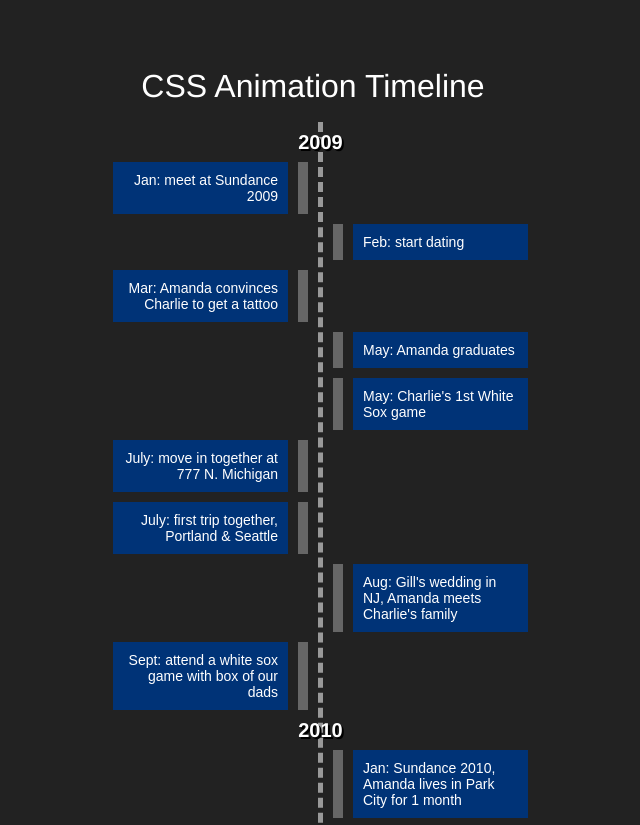
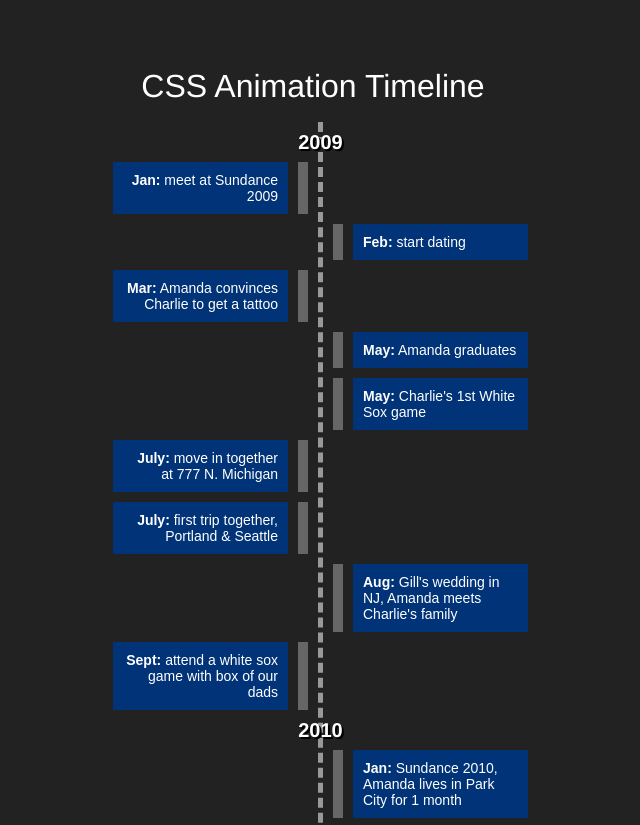
Before and after one commit to charliethomason/css-animation-timeline, a Next.js app: page / in a window 1280 px wide. Shown: the top 825 px of the page, without its empty margins (327-967 px from the left). Built offline with nearby package versions, Linux system fonts and the light colour scheme.

Commit message:
added basics of lightbox

```diff
--- a/components/event.js
+++ b/components/event.js
@@ -1,4 +1,4 @@
-export default function Event({ label, img, alignRight, isActive, onClick }) {
+export default function Event({ label, month, img, alignRight, isActive, onClick, onCircleClick }) {
   const activeClass = isActive ? "active" : "";
   return (
     <li className={`event ${alignRight ? "align-right" : ""}`}>
@@ -7,9 +7,9 @@ export default function Event({ label, img, alignRight, isActive, onClick }) {
         className={`btn ${activeClass}`}
         onClick={onClick}
       >
-        {label}
+        <strong>{month}:</strong> {label}
       </button>
-      <div className={`circle ${isActive ? "" : "hidden"}`}>
+      <div className={`circle ${isActive ? "" : "hidden"}`} onClick={onCircleClick}>
         <div className="circle-half left"></div>
         <div className="circle-half right"></div>
       </div>
--- /dev/null
+++ b/components/lightbox.js
@@ -0,0 +1,13 @@
+export default function Lightbox({ img, label, isShown, onClose }) {
+  return (
+    <div className={`lightbox ${isShown ? "" : "hidden"}`}>
+      <div className="lightbox-dialog">
+        <button type="button" className="lightbox-close" onClick={onClose}>Close</button>
+        <div className="lightbox-content">
+          {!!img && <img src={`/${img}.jpg`} alt={label} className="lightbox-img" />}
+          {!!label && <p className="lightbox-label">{label}</p>}
+        </div>
+      </div>
+    </div>
+  );
+}
--- a/components/timeline.js
+++ b/components/timeline.js
@@ -1,19 +1,23 @@
 import { useState } from "react";
 import { events } from "../data/events";
 import Event from "./event";
+import Lightbox from "./lightbox";
 
 export default function Timeline() {
-  const [active, setActive] = useState(null);
+  const defaultEvent = { id: null, img: null, label: null };
+  const [activeEvent, setActiveEvent] = useState(defaultEvent);
+  const [lightboxShown, setLightboxShown] = useState(false);
 
-  function handleClick(id) {
-    if (active !== id) {
-      setActive(id);
+  function handleClick(evt) {
+    if (activeEvent.id !== evt.id) {
+      setActiveEvent(evt);
     } else {
-      setActive(null);
+      setActiveEvent(defaultEvent);
     }
   }
 
   return (
+    <>
       <ul className="timeline">
         {events.map(evt => {
           return evt.year ? (
@@ -22,13 +26,22 @@ export default function Timeline() {
             <Event
               key={evt.id}
               label={evt.label}
+              month={evt.month}
               img={evt.img}
               alignRight={evt.right}
-            isActive={active === evt.id}
-            onClick={() => handleClick(evt.id)}
+              isActive={!!activeEvent && activeEvent.id === evt.id}
+              onClick={() => handleClick(evt)}
+              onCircleClick={() => setLightboxShown(true)}
             />
           )
         })}
       </ul>
+      <Lightbox
+        img={activeEvent.img}
+        label={activeEvent.label}
+        isShown={lightboxShown}
+        onClose={() => setLightboxShown(false)}
+      />
+    </>
   );
 }
--- a/data/events.js
+++ b/data/events.js
@@ -5,45 +5,54 @@ export const events = [
     year: true
   },
   {
-    label: "Jan: meet at Sundance 2009",
+    label: "meet at Sundance 2009",
+    month: "Jan",
     id: "jan09",
     img: "running",
   },
   {
-    label: "Feb: start dating",
+    label: "start dating",
+    month: "Feb",
     id: "feb09",
     img: "running",
     right: true
   },
   {
-    label: "Mar: Amanda convinces Charlie to get a tattoo",
+    label: "Amanda convinces Charlie to get a tattoo",
+    month: "Mar",
     id: "mar09"
   },
   {
-    label: "May: Amanda graduates",
+    label: "Amanda graduates",
+    month: "May",
     id: "may09a",
     right: true
   },
   {
-    label: "May: Charlie's 1st White Sox game",
+    label: "Charlie's 1st White Sox game",
+    month: "May",
     id: "may09b",
     right: true
   },
   {
-    label: "July: move in together at 777 N. Michigan",
+    label: "move in together at 777 N. Michigan",
+    month: "July",
     id: "jul09a"
   },
   {
-    label: "July: first trip together, Portland & Seattle",
+    label: "first trip together, Portland & Seattle",
+    month: "July",
     id: "jul09b"
   },
   {
-    label: "Aug: Gill's wedding in NJ, Amanda meets Charlie's family",
+    label: "Gill's wedding in NJ, Amanda meets Charlie's family",
+    month: "Aug",
     id: "aug09",
     right: true
   },
   {
-    label: "Sept: attend a white sox game with box of our dads",
+    label: "attend a white sox game with box of our dads",
+    month: "Sept",
     id: "sep09"
   },
   {
@@ -52,16 +61,19 @@ export const events = [
     year: true
   },
   {
-    label: "Jan: Sundance 2010, Amanda lives in Park City for 1 month",
+    label: "Sundance 2010, Amanda lives in Park City for 1 month",
+    month: "Jan",
     id: "jan10",
     right: true
   },
   {
-    label: "Mar: Charlie's 1st St Patrick's Day/Grandma Dina's bday with Amanda's family",
+    label: "Charlie's 1st St Patrick's Day/Grandma Dina's bday with Amanda's family",
+    month: "Mar",
     id: "mar10a"
   },
   {
-    label: "Mar: trip to New Orleans",
+    label: "trip to New Orleans",
+    month: "Mar",
     id: "mar10b"
   },
 ];
--- /dev/null
+++ b/styles/_lightbox.scss
@@ -0,0 +1,54 @@
+.lightbox {
+  align-items: center;
+  bottom: 0;
+  display: flex;
+  justify-content: center;
+  left: 0;
+  position: fixed;
+  right: 0;
+  top: 0;
+  z-index: 2;
+
+  &.hidden {
+    display: none;
+  }
+
+  &-dialog {
+    background-color: $white;
+    border-radius: 10px;
+    display: flex;
+    padding: 20px;
+    max-height: 90%;
+    max-width: 90%;
+  }
+
+  &-content {
+    align-items: center;;
+    display: flex;
+    flex-direction: column;
+    justify-content: center;
+  }
+
+  &-img {
+    display: block;
+    max-height: 100%;
+    max-width: 100%;
+  }
+
+  &-label {
+    color: $black;
+    font-size: 14px;
+  }
+
+  &-close {
+    background: $black;
+    border: 2px solid $white;
+    border-radius: 20px;
+    color: $white;
+    cursor: pointer;
+    padding: 5px 10px;
+    position: absolute;
+    right: 20px;
+    top: 20px;
+  }
+}
--- a/styles/_main.scss
+++ b/styles/_main.scss
@@ -9,6 +9,9 @@ h1 {
   text-align: center;
   margin: 20px 0;
 }
+strong {
+  font-weight: bold;
+}
 .hidden {
   display: none;
 }
--- a/styles/_timeline.scss
+++ b/styles/_timeline.scss
@@ -54,6 +54,7 @@
   }
 }
 .circle {
+  cursor: pointer;
   position: absolute;
   left: -199px;
   height: 100px;
--- a/styles/index.scss
+++ b/styles/index.scss
@@ -2,3 +2,4 @@
 @import "colors";
 @import "main";
 @import "timeline";
+@import "lightbox";
```
Lines whose indentation alone changed are shown as unchanged.
